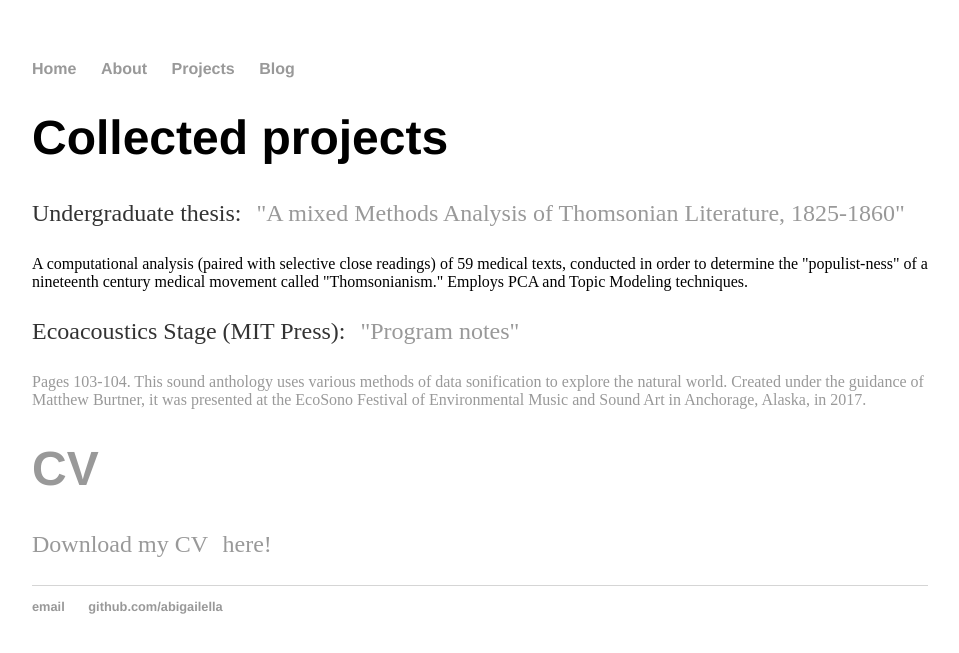
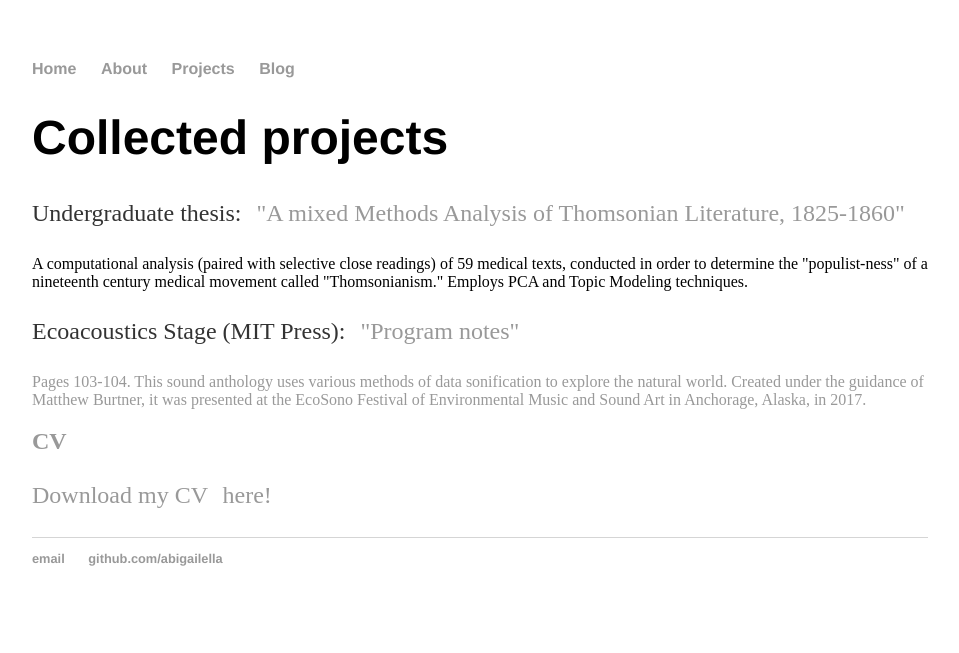
Before and after one commit to abigailella/abigailella.github.io, a Jekyll site: the page projects.html, which Jekyll copies as it is, in a window 1280 px wide. Shown: the top 653 px of the page, without its empty margins (160-1119 px from the left). Built offline with Jekyll 4.4.1, drawn with Linux system fonts in a browser that asks for light colours.

```diff
--- a/projects.html
+++ b/projects.html
@@ -33,7 +33,7 @@
 		<p2> Pages 103-104. This sound anthology uses various methods of data sonification to explore the natural world. Created under the guidance of Matthew Burtner, it was presented at the  EcoSono Festival
 of Environmental Music and Sound Art in Anchorage, Alaska, in 2017. </p2>
 
-	<h1>CV</h1>
+	<h2>CV</h2>
 		<p>Download my CV <a href="Professional_CV (14).pdf" style="text-decoration:none; margin:1%;">here!</a></p>
 
 
```
